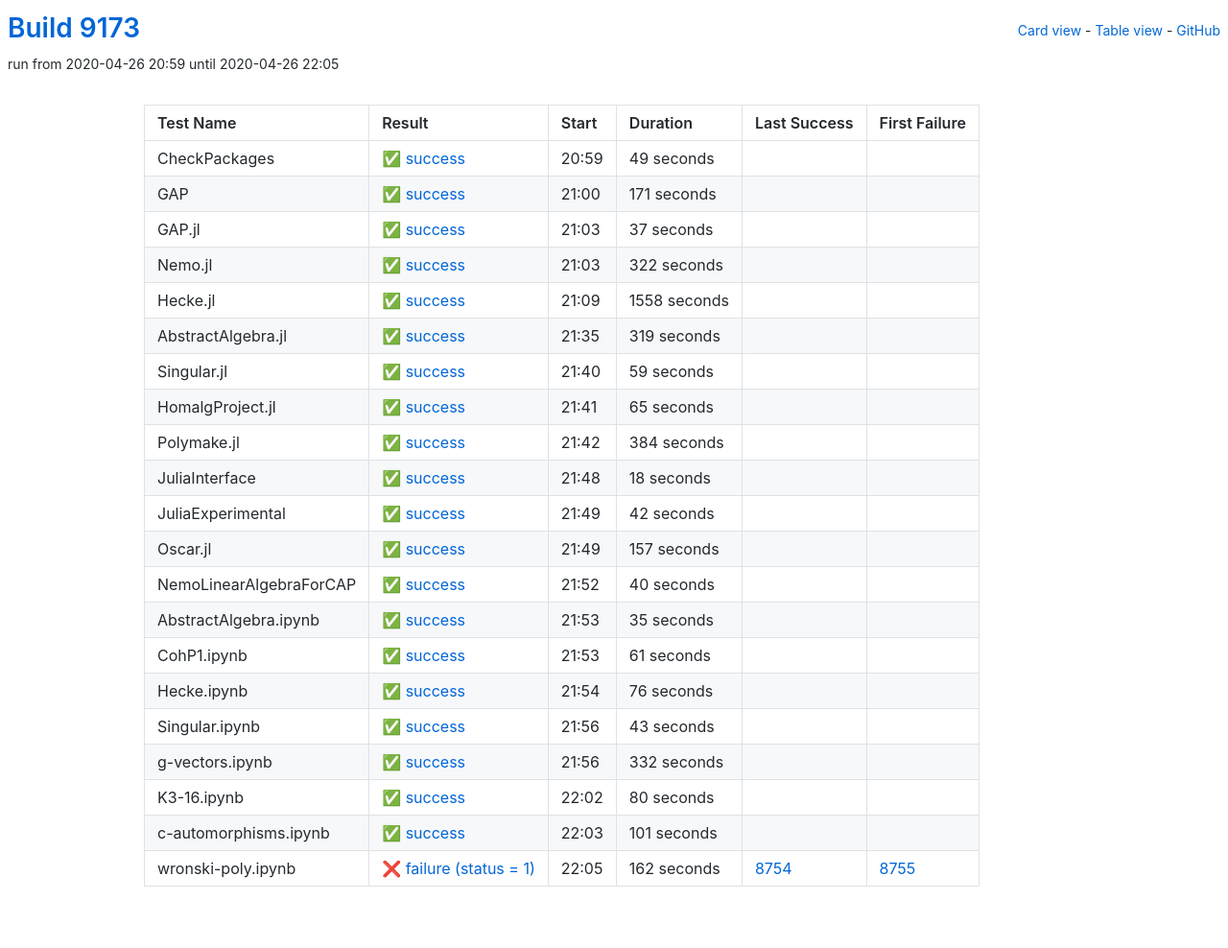
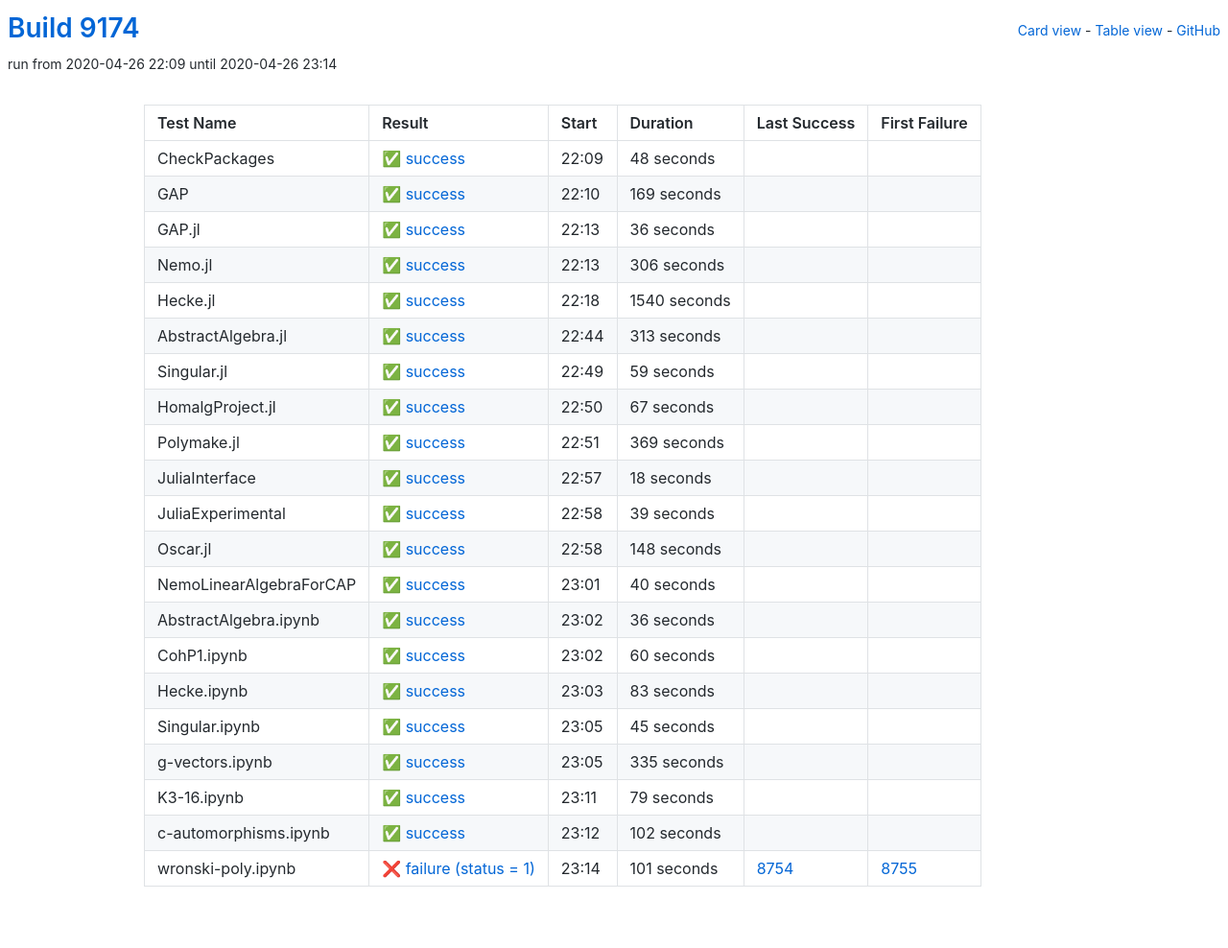
Before and after one commit to oscar-system/oscar-ci-status, a Jekyll site: the page built from table.html, in a window 1280 px wide. Shown: the whole page at 96% size. Built offline with Jekyll 4.4.1, drawn with Linux system fonts in a browser that asks for light colours.

Commit message:
Build 9174

```diff
--- a/_data/ci.yml
+++ b/_data/ci.yml
@@ -1,71 +1,71 @@
-build: 9173
-build_url: https://oscarci.mathematik.uni-kl.de/job/oscar/9173/
+build: 9174
+build_url: https://oscarci.mathematik.uni-kl.de/job/oscar/9174/
 job: oscar
 tests:
-- duration: 49
+- duration: 48
   exitcode: 0
   first_failure: false
   first_failure_url: null
   last_success: false
   last_success_url: null
-  log: https://oscarci.mathematik.uni-kl.de/job/oscar/9173/artifact/logs/build-9173/CheckPackages.log
+  log: https://oscarci.mathematik.uni-kl.de/job/oscar/9174/artifact/logs/build-9174/CheckPackages.log
   name: CheckPackages
-  start: 2020-04-26 20:59
+  start: 2020-04-26 22:09
   status: success
   success: true
-- duration: 171
+- duration: 169
   exitcode: 0
   first_failure: false
   first_failure_url: null
   last_success: false
   last_success_url: null
-  log: https://oscarci.mathematik.uni-kl.de/job/oscar/9173/artifact/logs/build-9173/GAP.log
+  log: https://oscarci.mathematik.uni-kl.de/job/oscar/9174/artifact/logs/build-9174/GAP.log
   name: GAP
-  start: 2020-04-26 21:00
+  start: 2020-04-26 22:10
   status: success
   success: true
-- duration: 37
+- duration: 36
   exitcode: 0
   first_failure: false
   first_failure_url: null
   last_success: false
   last_success_url: null
-  log: https://oscarci.mathematik.uni-kl.de/job/oscar/9173/artifact/logs/build-9173/GAP.jl.log
+  log: https://oscarci.mathematik.uni-kl.de/job/oscar/9174/artifact/logs/build-9174/GAP.jl.log
   name: GAP.jl
-  start: 2020-04-26 21:03
+  start: 2020-04-26 22:13
   status: success
   success: true
-- duration: 322
+- duration: 306
   exitcode: 0
   first_failure: false
   first_failure_url: null
   last_success: false
   last_success_url: null
-  log: https://oscarci.mathematik.uni-kl.de/job/oscar/9173/artifact/logs/build-9173/Nemo.jl.log
+  log: https://oscarci.mathematik.uni-kl.de/job/oscar/9174/artifact/logs/build-9174/Nemo.jl.log
   name: Nemo.jl
-  start: 2020-04-26 21:03
+  start: 2020-04-26 22:13
   status: success
   success: true
-- duration: 1558
+- duration: 1540
   exitcode: 0
   first_failure: false
   first_failure_url: null
   last_success: false
   last_success_url: null
-  log: https://oscarci.mathematik.uni-kl.de/job/oscar/9173/artifact/logs/build-9173/Hecke.jl.log
+  log: https://oscarci.mathematik.uni-kl.de/job/oscar/9174/artifact/logs/build-9174/Hecke.jl.log
   name: Hecke.jl
-  start: 2020-04-26 21:09
+  start: 2020-04-26 22:18
   status: success
   success: true
-- duration: 319
+- duration: 313
   exitcode: 0
   first_failure: false
   first_failure_url: null
   last_success: false
   last_success_url: null
-  log: https://oscarci.mathematik.uni-kl.de/job/oscar/9173/artifact/logs/build-9173/AbstractAlgebra.jl.log
+  log: https://oscarci.mathematik.uni-kl.de/job/oscar/9174/artifact/logs/build-9174/AbstractAlgebra.jl.log
   name: AbstractAlgebra.jl
-  start: 2020-04-26 21:35
+  start: 2020-04-26 22:44
   status: success
   success: true
 - duration: 59
@@ -74,31 +74,31 @@ tests:
   first_failure_url: null
   last_success: false
   last_success_url: null
-  log: https://oscarci.mathematik.uni-kl.de/job/oscar/9173/artifact/logs/build-9173/Singular.jl.log
+  log: https://oscarci.mathematik.uni-kl.de/job/oscar/9174/artifact/logs/build-9174/Singular.jl.log
   name: Singular.jl
-  start: 2020-04-26 21:40
+  start: 2020-04-26 22:49
   status: success
   success: true
-- duration: 65
+- duration: 67
   exitcode: 0
   first_failure: false
   first_failure_url: null
   last_success: false
   last_success_url: null
-  log: https://oscarci.mathematik.uni-kl.de/job/oscar/9173/artifact/logs/build-9173/HomalgProject.jl.log
+  log: https://oscarci.mathematik.uni-kl.de/job/oscar/9174/artifact/logs/build-9174/HomalgProject.jl.log
   name: HomalgProject.jl
-  start: 2020-04-26 21:41
+  start: 2020-04-26 22:50
   status: success
   success: true
-- duration: 384
+- duration: 369
   exitcode: 0
   first_failure: false
   first_failure_url: null
   last_success: false
   last_success_url: null
-  log: https://oscarci.mathematik.uni-kl.de/job/oscar/9173/artifact/logs/build-9173/Polymake.jl.log
+  log: https://oscarci.mathematik.uni-kl.de/job/oscar/9174/artifact/logs/build-9174/Polymake.jl.log
   name: Polymake.jl
-  start: 2020-04-26 21:42
+  start: 2020-04-26 22:51
   status: success
   success: true
 - duration: 18
@@ -107,31 +107,31 @@ tests:
   first_failure_url: null
   last_success: false
   last_success_url: null
-  log: https://oscarci.mathematik.uni-kl.de/job/oscar/9173/artifact/logs/build-9173/JuliaInterface.log
+  log: https://oscarci.mathematik.uni-kl.de/job/oscar/9174/artifact/logs/build-9174/JuliaInterface.log
   name: JuliaInterface
-  start: 2020-04-26 21:48
+  start: 2020-04-26 22:57
   status: success
   success: true
-- duration: 42
+- duration: 39
   exitcode: 0
   first_failure: false
   first_failure_url: null
   last_success: false
   last_success_url: null
-  log: https://oscarci.mathematik.uni-kl.de/job/oscar/9173/artifact/logs/build-9173/JuliaExperimental.log
+  log: https://oscarci.mathematik.uni-kl.de/job/oscar/9174/artifact/logs/build-9174/JuliaExperimental.log
   name: JuliaExperimental
-  start: 2020-04-26 21:49
+  start: 2020-04-26 22:58
   status: success
   success: true
-- duration: 157
+- duration: 148
   exitcode: 0
   first_failure: false
   first_failure_url: null
   last_success: false
   last_success_url: null
-  log: https://oscarci.mathematik.uni-kl.de/job/oscar/9173/artifact/logs/build-9173/Oscar.jl.log
+  log: https://oscarci.mathematik.uni-kl.de/job/oscar/9174/artifact/logs/build-9174/Oscar.jl.log
   name: Oscar.jl
-  start: 2020-04-26 21:49
+  start: 2020-04-26 22:58
   status: success
   success: true
 - duration: 40
@@ -140,96 +140,96 @@ tests:
   first_failure_url: null
   last_success: false
   last_success_url: null
-  log: https://oscarci.mathematik.uni-kl.de/job/oscar/9173/artifact/logs/build-9173/NemoLinearAlgebraForCAP.log
+  log: https://oscarci.mathematik.uni-kl.de/job/oscar/9174/artifact/logs/build-9174/NemoLinearAlgebraForCAP.log
   name: NemoLinearAlgebraForCAP
-  start: 2020-04-26 21:52
+  start: 2020-04-26 23:01
   status: success
   success: true
-- duration: 35
+- duration: 36
   exitcode: 0
   first_failure: false
   first_failure_url: null
   last_success: false
   last_success_url: null
-  log: https://oscarci.mathematik.uni-kl.de/job/oscar/9173/artifact/logs/build-9173/AbstractAlgebra.ipynb.log
+  log: https://oscarci.mathematik.uni-kl.de/job/oscar/9174/artifact/logs/build-9174/AbstractAlgebra.ipynb.log
   name: AbstractAlgebra.ipynb
-  start: 2020-04-26 21:53
+  start: 2020-04-26 23:02
   status: success
   success: true
-- duration: 61
+- duration: 60
   exitcode: 0
   first_failure: false
   first_failure_url: null
   last_success: false
   last_success_url: null
-  log: https://oscarci.mathematik.uni-kl.de/job/oscar/9173/artifact/logs/build-9173/CohP1.ipynb.log
+  log: https://oscarci.mathematik.uni-kl.de/job/oscar/9174/artifact/logs/build-9174/CohP1.ipynb.log
   name: CohP1.ipynb
-  start: 2020-04-26 21:53
+  start: 2020-04-26 23:02
   status: success
   success: true
-- duration: 76
+- duration: 83
   exitcode: 0
   first_failure: false
   first_failure_url: null
   last_success: false
   last_success_url: null
-  log: https://oscarci.mathematik.uni-kl.de/job/oscar/9173/artifact/logs/build-9173/Hecke.ipynb.log
+  log: https://oscarci.mathematik.uni-kl.de/job/oscar/9174/artifact/logs/build-9174/Hecke.ipynb.log
   name: Hecke.ipynb
-  start: 2020-04-26 21:54
+  start: 2020-04-26 23:03
   status: success
   success: true
-- duration: 43
+- duration: 45
   exitcode: 0
   first_failure: false
   first_failure_url: null
   last_success: false
   last_success_url: null
-  log: https://oscarci.mathematik.uni-kl.de/job/oscar/9173/artifact/logs/build-9173/Singular.ipynb.log
+  log: https://oscarci.mathematik.uni-kl.de/job/oscar/9174/artifact/logs/build-9174/Singular.ipynb.log
   name: Singular.ipynb
-  start: 2020-04-26 21:56
+  start: 2020-04-26 23:05
   status: success
   success: true
-- duration: 332
+- duration: 335
   exitcode: 0
   first_failure: false
   first_failure_url: null
   last_success: false
   last_success_url: null
-  log: https://oscarci.mathematik.uni-kl.de/job/oscar/9173/artifact/logs/build-9173/g-vectors.ipynb.log
+  log: https://oscarci.mathematik.uni-kl.de/job/oscar/9174/artifact/logs/build-9174/g-vectors.ipynb.log
   name: g-vectors.ipynb
-  start: 2020-04-26 21:56
+  start: 2020-04-26 23:05
   status: success
   success: true
-- duration: 80
+- duration: 79
   exitcode: 0
   first_failure: false
   first_failure_url: null
   last_success: false
   last_success_url: null
-  log: https://oscarci.mathematik.uni-kl.de/job/oscar/9173/artifact/logs/build-9173/K3-16.ipynb.log
+  log: https://oscarci.mathematik.uni-kl.de/job/oscar/9174/artifact/logs/build-9174/K3-16.ipynb.log
   name: K3-16.ipynb
-  start: 2020-04-26 22:02
+  start: 2020-04-26 23:11
   status: success
   success: true
-- duration: 101
+- duration: 102
   exitcode: 0
   first_failure: false
   first_failure_url: null
   last_success: false
   last_success_url: null
-  log: https://oscarci.mathematik.uni-kl.de/job/oscar/9173/artifact/logs/build-9173/c-automorphisms.ipynb.log
+  log: https://oscarci.mathematik.uni-kl.de/job/oscar/9174/artifact/logs/build-9174/c-automorphisms.ipynb.log
   name: c-automorphisms.ipynb
-  start: 2020-04-26 22:03
+  start: 2020-04-26 23:12
   status: success
   success: true
-- duration: 162
+- duration: 101
   exitcode: 1
   first_failure: 8755
   first_failure_url: https://oscarci.mathematik.uni-kl.de/job/oscar/8755/
   last_success: 8754
   last_success_url: https://oscarci.mathematik.uni-kl.de/job/oscar/8754/
-  log: https://oscarci.mathematik.uni-kl.de/job/oscar/9173/artifact/logs/build-9173/wronski-poly.ipynb.log
+  log: https://oscarci.mathematik.uni-kl.de/job/oscar/9174/artifact/logs/build-9174/wronski-poly.ipynb.log
   name: wronski-poly.ipynb
-  start: 2020-04-26 22:05
+  start: 2020-04-26 23:14
   status: failure
   success: false
```
Also changed, not shown: README.md.
